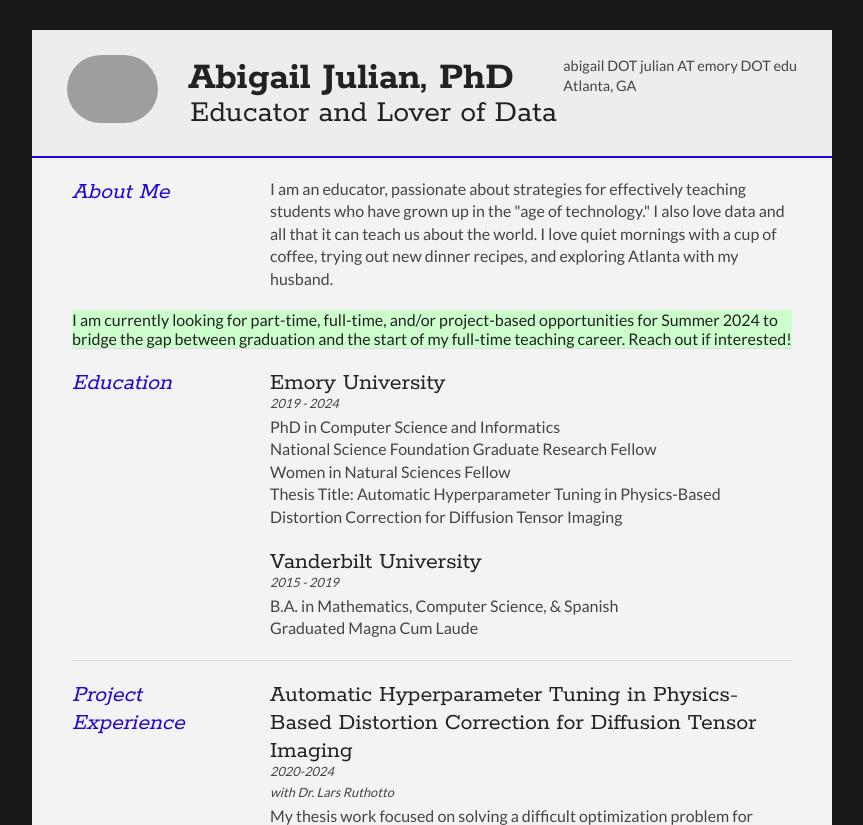
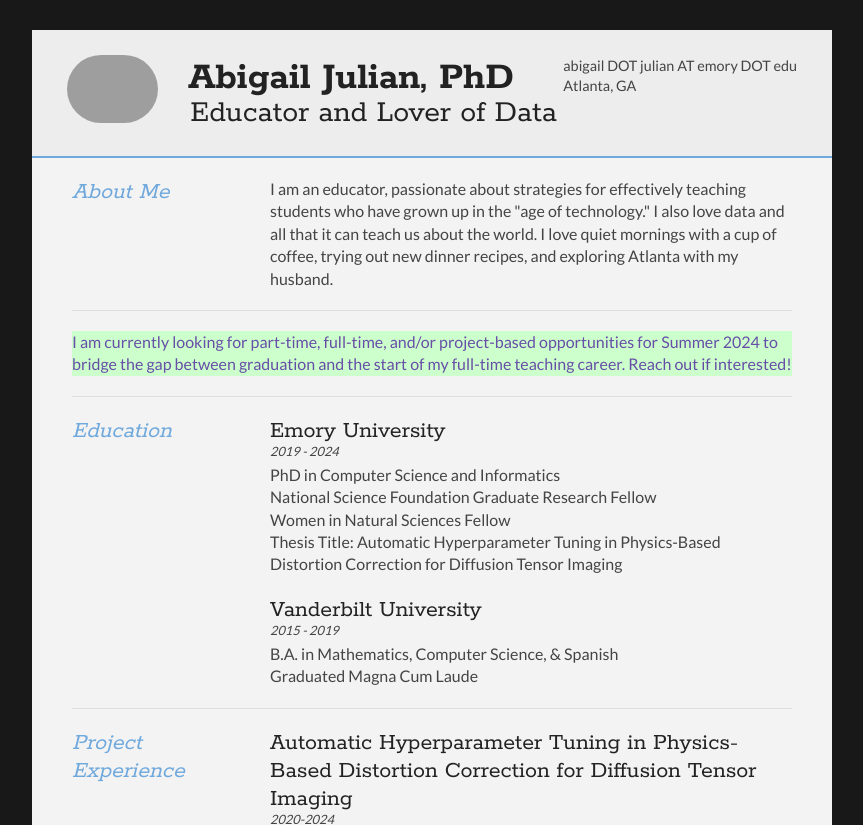
Before and after one commit to abbeyjulian/abbeyjulian.github.io, a plain HTML site: page index.html in a window 1280 px wide. Shown: the top 825 px of the page, without its empty margins (208-1071 px from the left). Drawn offline with Linux system fonts and the light colour scheme; grey boxes are pictures that could not be loaded.

Commit message:
style updates

```diff
--- a/index.html
+++ b/index.html
@@ -18,7 +18,7 @@
 <div id="cv" class="instaFade">
 	<div class="mainDetails">
 		<div id="headshot" class="quickFade">
-			<img src="headshot.jpg" alt="Abigail Julian" />
+			<img src="headshot.JPG" alt="Abigail Julian" />
 		</div>
 
 		<div id="name">
@@ -47,8 +47,12 @@
 				</div>
 			</article>
 			<div class="clear"></div>
+
+		</section>
+
+		<section>
 			<div id="colorbox">
-			I am currently looking for part-time, full-time, and/or project-based opportunities for Summer 2024 to bridge the gap between graduation and the start of my full-time teaching career. Reach out if interested!
+			<p style="color: #674ea7">I am currently looking for part-time, full-time, and/or project-based opportunities for Summer 2024 to bridge the gap between graduation and the start of my full-time teaching career. Reach out if interested!</p>
 			</div>
 		</section>
 
--- a/style.css
+++ b/style.css
@@ -31,7 +31,7 @@ p {
 
 .mainDetails {
 	padding: 25px 35px;
-	border-bottom: 2px solid #2305cf;
+	border-bottom: 2px solid #6fa8dc;
 	background: #ededed;
 }
 
@@ -95,7 +95,7 @@ p {
 }
 
 #contactDetails ul li a:hover {
-	color: #2305cf;
+	color: #6fa8dc;
 }
 
 #colorbox {
@@ -130,7 +130,7 @@ section:last-child {
 	font-family: 'Rokkitt', Helvetica, Arial, sans-serif;
 	font-style: italic;
 	font-size: 1.5em;
-	color: #2305cf;
+	color: #6fa8dc;
 }
 
 .sectionContent h2 {
```
